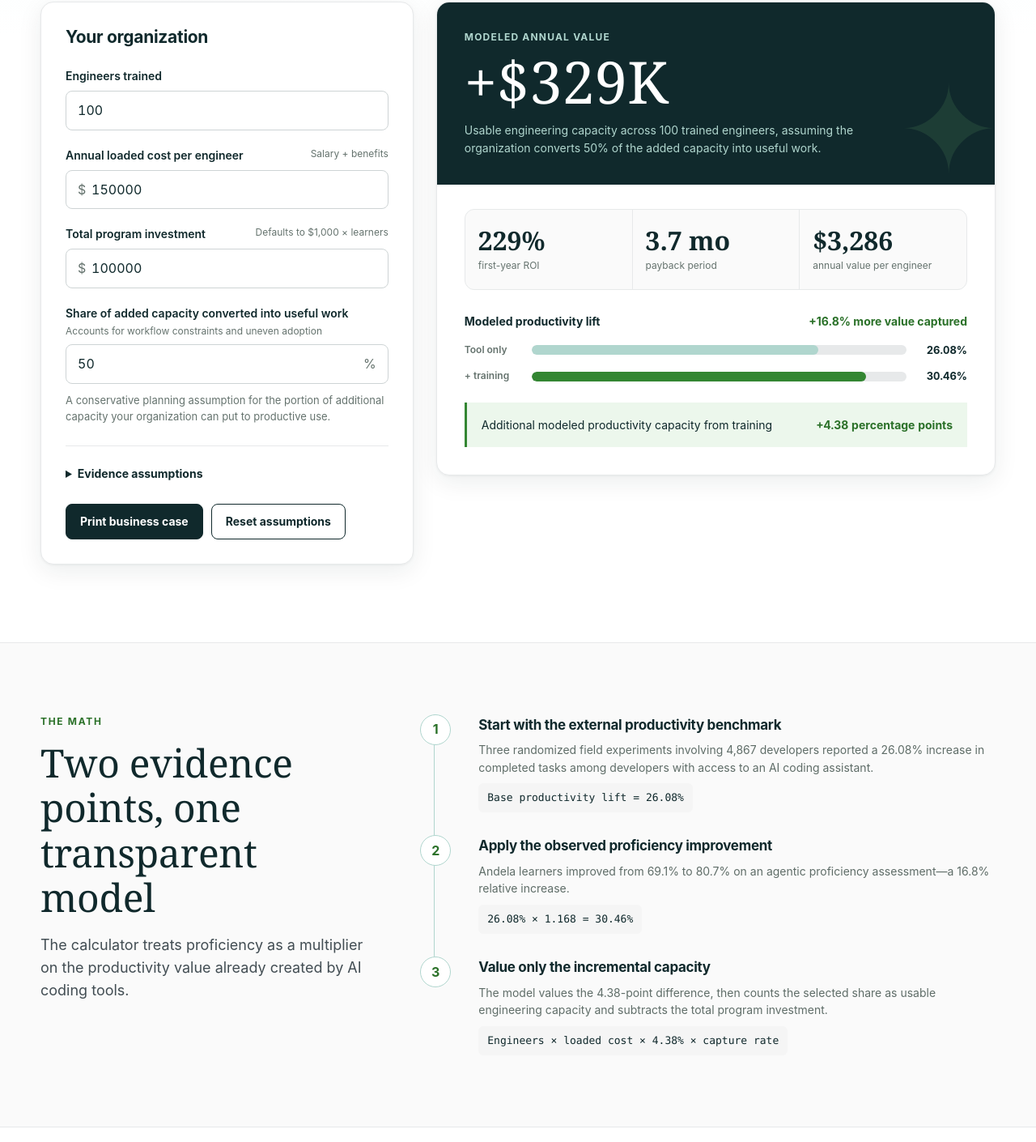
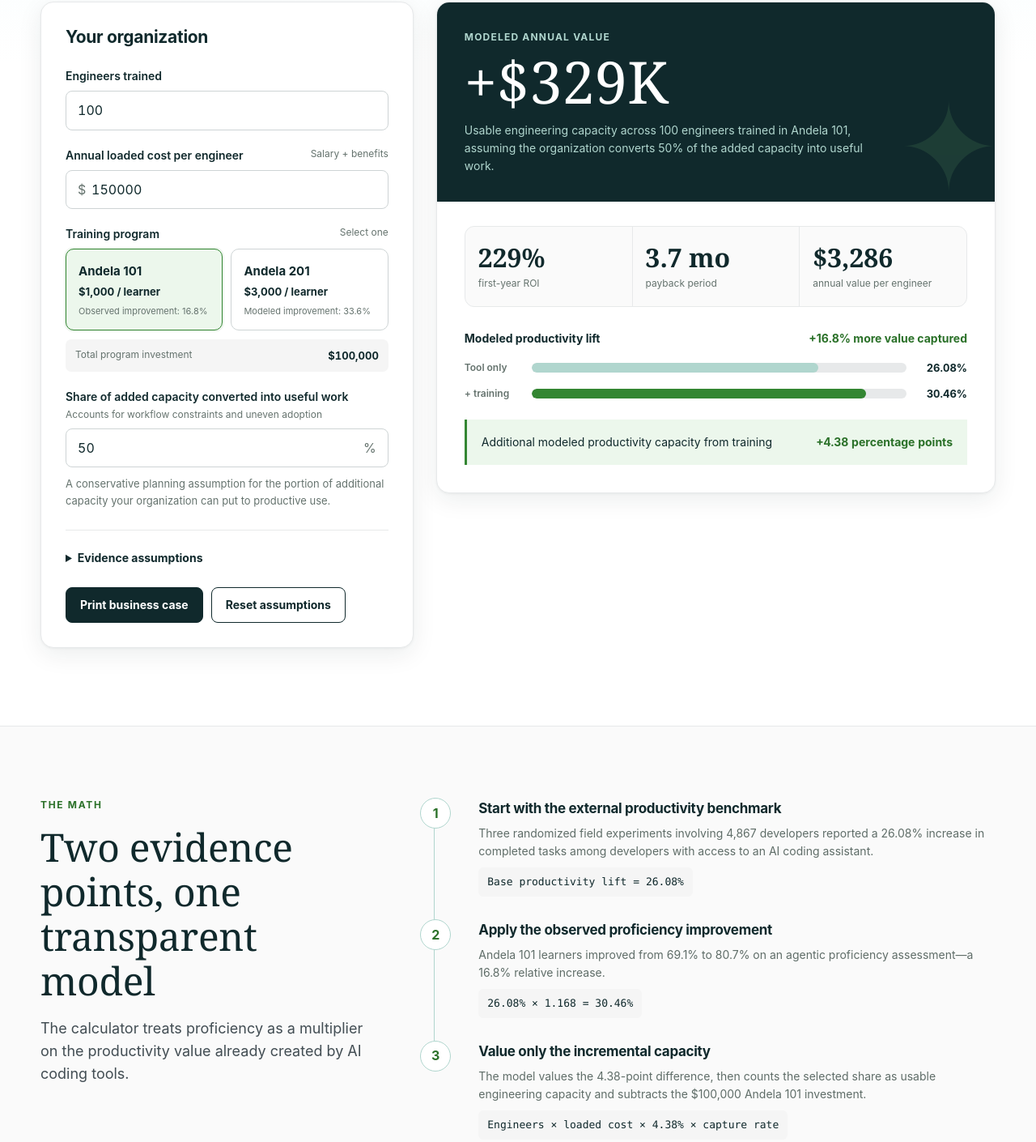
Before and after one commit to coryhymel/Learning-ROI-Calculator, a plain HTML site: page index.html in a window 1280 px wide. Shown: the part 1080-2490 px from the top of the page at 81% size. Drawn offline with Linux system fonts and the light colour scheme.

Commit message:
added buttons for 201 and 101

```diff
--- a/index.html
+++ b/index.html
@@ -238,6 +238,42 @@
       outline: 0;
       box-shadow: 0 0 0 3px rgba(51, 134, 50, 0.12);
     }
+    .program-options {
+      display: grid;
+      grid-template-columns: repeat(2, minmax(0, 1fr));
+      gap: 10px;
+    }
+    .program-option {
+      min-width: 0;
+      padding: 15px;
+      border: 1.5px solid #ced4d5;
+      border-radius: 10px;
+      background: var(--white);
+      color: var(--darker-kale);
+      text-align: left;
+      transition: border-color 0.18s ease, background 0.18s ease, box-shadow 0.18s ease;
+    }
+    .program-option:hover { border-color: var(--opal); background: var(--lightest-kale); }
+    .program-option[aria-pressed="true"] {
+      border-color: var(--emerald);
+      background: var(--lightest-emerald);
+      box-shadow: 0 0 0 2px rgba(51, 134, 50, 0.08);
+    }
+    .program-name { display: block; font-size: 15px; font-weight: 750; }
+    .program-price { display: block; margin-top: 4px; font-size: 13px; font-weight: 650; }
+    .program-evidence { display: block; margin-top: 7px; color: #65736e; font-size: 11px; line-height: 1.35; }
+    .program-total {
+      display: flex;
+      justify-content: space-between;
+      gap: 14px;
+      margin-top: 11px;
+      padding: 10px 12px;
+      border-radius: 7px;
+      background: var(--lightest-green-black);
+      color: #65736e;
+      font-size: 12px;
+    }
+    .program-total strong { color: var(--darker-kale); font-size: 13px; font-variant-numeric: tabular-nums; }
     .assumptions {
       margin-top: 26px;
       padding-top: 23px;
@@ -520,6 +556,7 @@
       .hero::after { right: -18px; top: 28px; }
       .calculator-section, .math-section, .research-section { padding: 64px 0 70px; }
       .inputs-panel, .result-body, .result-hero { padding: 24px; }
+      .program-options { grid-template-columns: 1fr; }
       .metrics { grid-template-columns: 1fr; }
       .bar-row { grid-template-columns: 60px 1fr 58px; }
       .increment-callout { display: block; }
@@ -565,8 +602,8 @@
     <section class="evidence-strip" aria-label="Evidence behind the model">
       <div class="container evidence-grid">
         <div class="evidence-item"><strong>26.08%</strong><span>increase in completed tasks across three randomized developer field experiments</span></div>
-        <div class="evidence-item"><strong>16.8%</strong><span>relative increase in assessed agentic proficiency after Andela's two-week program</span></div>
-        <div class="evidence-item"><strong>4.38 pts</strong><span>modeled additional productivity capacity in the default proportional scenario</span></div>
+        <div class="evidence-item"><strong id="evidence-proficiency">16.8%</strong><span id="evidence-proficiency-copy">relative increase in assessed agentic proficiency after Andela 101</span></div>
+        <div class="evidence-item"><strong id="evidence-increment">4.38 pts</strong><span>modeled additional productivity capacity in the selected program scenario</span></div>
       </div>
     </section>
 
@@ -596,11 +633,20 @@
             </div>
 
             <div class="field">
-              <label for="investment"><span>Total program investment</span><span class="field-note">Defaults to $1,000 × learners</span></label>
-              <div class="input-wrap">
-                <span class="input-affix prefix" aria-hidden="true">$</span>
-                <input class="with-prefix" id="investment" type="number" min="0" max="100000000" step="1000" value="100000" inputmode="numeric">
+              <label id="program-label"><span>Training program</span><span class="field-note">Select one</span></label>
+              <div class="program-options" role="group" aria-labelledby="program-label">
+                <button class="program-option" type="button" data-program="101" aria-pressed="true">
+                  <span class="program-name">Andela 101</span>
+                  <span class="program-price">$1,000 / learner</span>
+                  <span class="program-evidence">Observed improvement: 16.8%</span>
+                </button>
+                <button class="program-option" type="button" data-program="201" aria-pressed="false">
+                  <span class="program-name">Andela 201</span>
+                  <span class="program-price">$3,000 / learner</span>
+                  <span class="program-evidence">Modeled improvement: 33.6%</span>
+                </button>
               </div>
+              <div class="program-total"><span>Total program investment</span><strong id="program-total">$100,000</strong></div>
             </div>
 
             <div class="field">
@@ -641,7 +687,7 @@
             <div class="result-hero">
               <span class="result-label" id="results-heading">Modeled annual value</span>
               <strong class="result-primary" id="annual-value">+$329K</strong>
-              <p id="annual-value-copy">Usable engineering capacity across 100 trained engineers, assuming the organization converts 50% of the added capacity into useful work.</p>
+              <p id="annual-value-copy">Usable engineering capacity across 100 engineers trained in Andela 101, assuming the organization converts 50% of the added capacity into useful work.</p>
             </div>
             <div class="result-body">
               <div class="metrics">
@@ -688,14 +734,14 @@
             <span class="formula">Base productivity lift = 26.08%</span>
           </div>
           <div class="step">
-            <h3>Apply the observed proficiency improvement</h3>
-            <p>Andela learners improved from 69.1% to 80.7% on an agentic proficiency assessment—a 16.8% relative increase.</p>
-            <span class="formula">26.08% × 1.168 = 30.46%</span>
+            <h3 id="proficiency-step-heading">Apply the observed proficiency improvement</h3>
+            <p id="proficiency-step-copy">Andela 101 learners improved from 69.1% to 80.7% on an agentic proficiency assessment—a 16.8% relative increase.</p>
+            <span class="formula" id="proficiency-formula">26.08% × 1.168 = 30.46%</span>
           </div>
           <div class="step">
             <h3>Value only the incremental capacity</h3>
-            <p>The model values the 4.38-point difference, then counts the selected share as usable engineering capacity and subtracts the total program investment.</p>
-            <span class="formula">Engineers × loaded cost × 4.38% × capture rate</span>
+            <p id="increment-step-copy">The model values the 4.38-point difference, then counts the selected share as usable engineering capacity and subtracts the total program investment.</p>
+            <span class="formula" id="increment-formula">Engineers × loaded cost × 4.38% × capture rate</span>
           </div>
         </div>
       </div>
@@ -779,6 +825,7 @@
         <aside class="caveat">
           <h3>What this estimate means</h3>
           <p>This is an illustrative business-case model, not a measured production outcome. The calculator assumes that the relative proficiency improvement translates proportionally into increased productivity value from AI tools. Actual results vary by team, work type, adoption, and implementation quality.</p>
+          <p>Andela 101 uses the observed 16.8% relative learning improvement. Andela 201 uses a 33.6% planning assumption.</p>
           <p>No reduction in headcount is implied. “Value” represents capacity that an organization may redirect toward higher-value engineering work.</p>
         </aside>
       </div>
@@ -799,19 +846,23 @@
       var defaults = {
         teamSize: 100,
         loadedCost: 150000,
-        investment: 100000,
-        pricePerLearner: 1000,
         realization: 50,
         benchmark: 26.08,
-        proficiency: 16.8
+        proficiency: 16.8,
+        program: "101"
       };
 
-      var investmentOverridden = false;
+      var programs = {
+        "101": { name: "Andela 101", pricePerLearner: 1000, proficiency: 16.8, evidence: "observed" },
+        "201": { name: "Andela 201", pricePerLearner: 3000, proficiency: 33.6, evidence: "modeled" }
+      };
+
+      var selectedProgram = defaults.program;
+      var programButtons = Array.prototype.slice.call(document.querySelectorAll("[data-program]"));
 
       var fields = {
         teamSize: document.getElementById("team-size"),
         loadedCost: document.getElementById("loaded-cost"),
-        investment: document.getElementById("investment"),
         realization: document.getElementById("realization"),
         benchmark: document.getElementById("benchmark"),
         proficiency: document.getElementById("proficiency")
@@ -828,7 +879,16 @@
         incrementValue: document.getElementById("increment-value"),
         relativeGainLabel: document.getElementById("relative-gain-label"),
         baselineBar: document.getElementById("baseline-bar"),
-        trainedBar: document.getElementById("trained-bar")
+        trainedBar: document.getElementById("trained-bar"),
+        programTotal: document.getElementById("program-total"),
+        evidenceProficiency: document.getElementById("evidence-proficiency"),
+        evidenceProficiencyCopy: document.getElementById("evidence-proficiency-copy"),
+        evidenceIncrement: document.getElementById("evidence-increment"),
+        proficiencyStepHeading: document.getElementById("proficiency-step-heading"),
+        proficiencyStepCopy: document.getElementById("proficiency-step-copy"),
+        proficiencyFormula: document.getElementById("proficiency-formula"),
+        incrementStepCopy: document.getElementById("increment-step-copy"),
+        incrementFormula: document.getElementById("increment-formula")
       };
 
       function numberFrom(input, fallback) {
@@ -854,10 +914,12 @@
       function update() {
         var teamSize = Math.max(1, Math.round(numberFrom(fields.teamSize, defaults.teamSize)));
         var loadedCost = numberFrom(fields.loadedCost, defaults.loadedCost);
-        var investment = numberFrom(fields.investment, defaults.investment);
+        var program = programs[selectedProgram];
+        var investment = teamSize * program.pricePerLearner;
         var realization = Math.min(100, numberFrom(fields.realization, defaults.realization)) / 100;
         var benchmarkPct = numberFrom(fields.benchmark, defaults.benchmark);
         var proficiencyPct = numberFrom(fields.proficiency, defaults.proficiency);
+        var usesProgramDefault = Math.abs(proficiencyPct - program.proficiency) < 0.001;
 
         var trainedLiftPct = benchmarkPct * (1 + proficiencyPct / 100);
         var incrementalLiftPct = trainedLiftPct - benchmarkPct;
@@ -869,7 +931,7 @@
         var perPersonValue = realizedAnnualValue / teamSize;
 
         output.annualValue.textContent = "+" + money(realizedAnnualValue, true);
-        output.annualValueCopy.textContent = "Usable engineering capacity across " + teamSize.toLocaleString("en-US") + " trained engineers, assuming the organization converts " + percent(realization * 100, 0) + " of the added capacity into useful work.";
+        output.annualValueCopy.textContent = "Usable engineering capacity across " + teamSize.toLocaleString("en-US") + " engineers trained in " + program.name + ", assuming the organization converts " + percent(realization * 100, 0) + " of the added capacity into useful work.";
         output.roi.textContent = roi === null ? "—" : percent(Math.round(roi), 0);
         output.payback.textContent = paybackMonths === null ? "—" : paybackMonths.toLocaleString("en-US", { maximumFractionDigits: 1 }) + " mo";
         output.perPerson.textContent = money(perPersonValue, false);
@@ -877,6 +939,21 @@
         output.trainedValue.textContent = percent(trainedLiftPct, 2);
         output.incrementValue.textContent = "+" + incrementalLiftPct.toLocaleString("en-US", { minimumFractionDigits: 2, maximumFractionDigits: 2 }) + " percentage points";
         output.relativeGainLabel.textContent = "+" + percent(proficiencyPct, 1) + " more value captured";
+        output.programTotal.textContent = money(investment, false);
+        output.evidenceProficiency.textContent = percent(proficiencyPct, 1);
+        output.evidenceProficiencyCopy.textContent = program.evidence === "observed" && usesProgramDefault
+          ? "relative increase in assessed agentic proficiency after Andela 101"
+          : "selected scenario improvement for " + program.name;
+        output.evidenceIncrement.textContent = incrementalLiftPct.toLocaleString("en-US", { minimumFractionDigits: 2, maximumFractionDigits: 2 }) + " pts";
+        output.proficiencyStepHeading.textContent = program.evidence === "observed" && usesProgramDefault
+          ? "Apply the observed proficiency improvement"
+          : "Apply the modeled proficiency improvement";
+        output.proficiencyStepCopy.textContent = program.evidence === "observed" && usesProgramDefault
+          ? "Andela 101 learners improved from 69.1% to 80.7% on an agentic proficiency assessment—a 16.8% relative increase."
+          : program.name + " uses a " + percent(proficiencyPct, 1) + " relative improvement planning assumption" + (program.evidence === "modeled" && usesProgramDefault ? "—double the observed Andela 101 result" : "") + ". Validation is pending.";
+        output.proficiencyFormula.textContent = percent(benchmarkPct, 2) + " × " + (1 + proficiencyPct / 100).toLocaleString("en-US", { minimumFractionDigits: 3, maximumFractionDigits: 3 }) + " = " + percent(trainedLiftPct, 2);
+        output.incrementStepCopy.textContent = "The model values the " + incrementalLiftPct.toLocaleString("en-US", { minimumFractionDigits: 2, maximumFractionDigits: 2 }) + "-point difference, then counts the selected share as usable engineering capacity and subtracts the " + money(investment, false) + " " + program.name + " investment.";
+        output.incrementFormula.textContent = "Engineers × loaded cost × " + percent(incrementalLiftPct, 2) + " × capture rate";
 
         var chartMax = Math.max(trainedLiftPct * 1.12, 1);
         output.baselineBar.style.width = Math.min(100, benchmarkPct / chartMax * 100) + "%";
@@ -890,20 +967,23 @@
         fields[key].addEventListener("change", update);
       });
 
-      fields.teamSize.addEventListener("input", function () {
-        if (!investmentOverridden) {
-          fields.investment.value = Math.max(1, Math.round(numberFrom(fields.teamSize, defaults.teamSize))) * defaults.pricePerLearner;
+      programButtons.forEach(function (button) {
+        button.addEventListener("click", function () {
+          selectedProgram = button.dataset.program;
+          fields.proficiency.value = programs[selectedProgram].proficiency;
+          programButtons.forEach(function (option) {
+            option.setAttribute("aria-pressed", String(option.dataset.program === selectedProgram));
+          });
           update();
-        }
-      });
-
-      fields.investment.addEventListener("input", function () {
-        investmentOverridden = true;
+        });
       });
 
       document.getElementById("reset-button").addEventListener("click", function () {
         Object.keys(fields).forEach(function (key) { fields[key].value = defaults[key]; });
-        investmentOverridden = false;
+        selectedProgram = defaults.program;
+        programButtons.forEach(function (option) {
+          option.setAttribute("aria-pressed", String(option.dataset.program === selectedProgram));
+        });
         update();
       });
 
```
